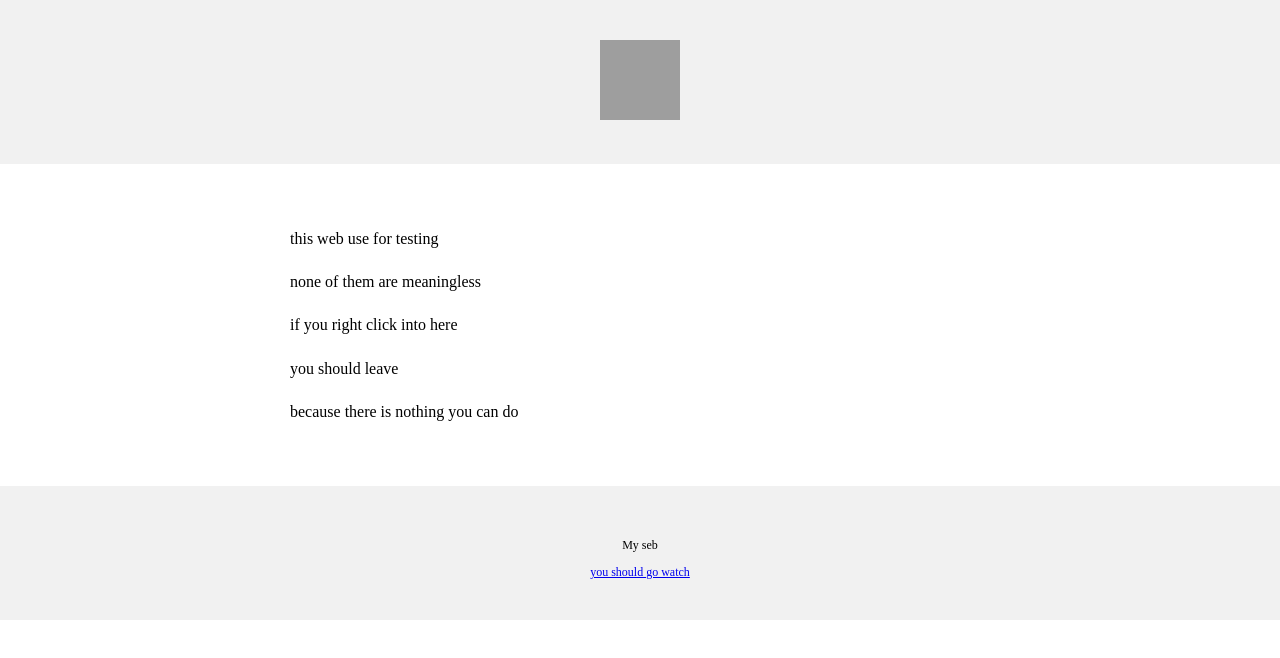
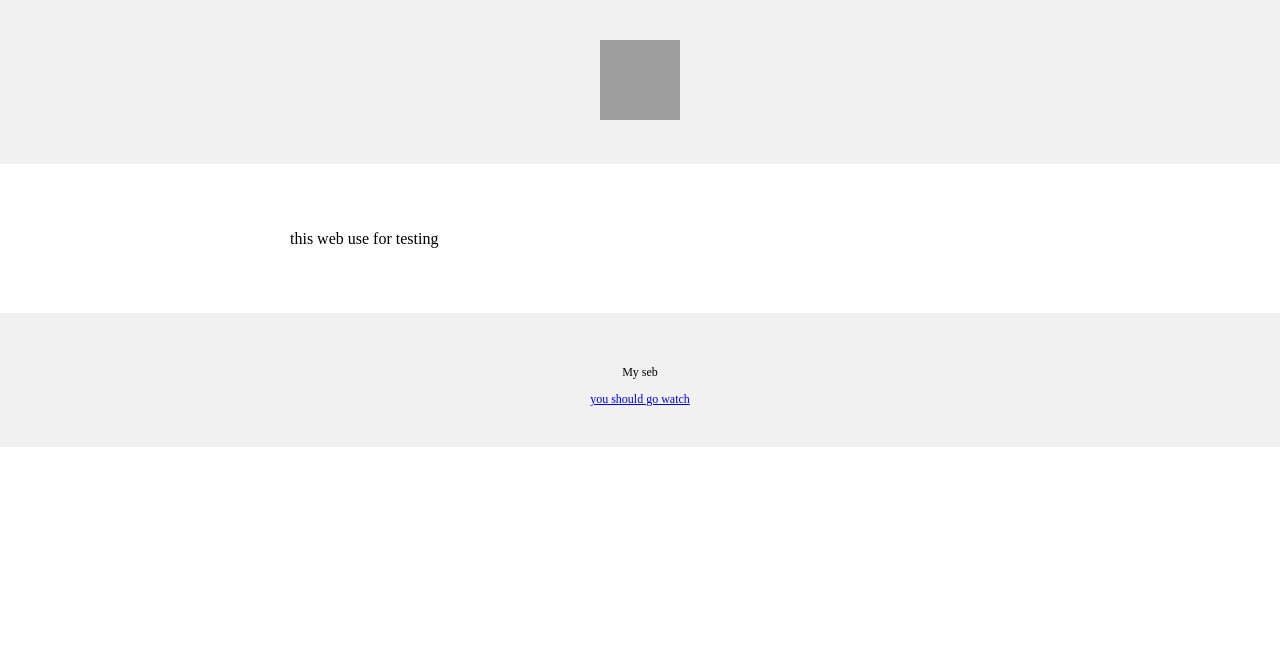
Before and after one commit to aAidenQwQ/Web-Test, a plain HTML site: page index.html in a window 1280 px wide. Drawn offline with Linux system fonts and the light colour scheme; grey boxes are pictures that could not be loaded.

Commit message:
Update index.html

```diff
--- a/index.html
+++ b/index.html
@@ -25,10 +25,7 @@
   line-height:1.7;
   ">
     <p>this web use for testing</p>
-    <p>none of them are meaningless</p>
-    <p>if you right click into here</p>
-    <p>you should leave</p>
-    <p>because there is nothing you can do</p>
+
 
   </div>
   <div style="
```
